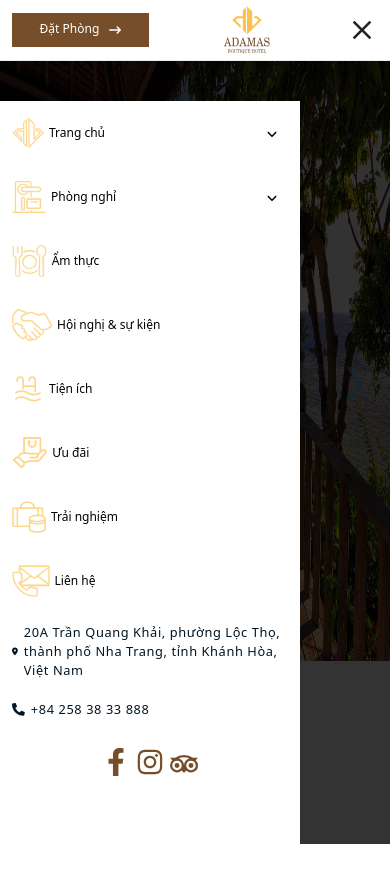
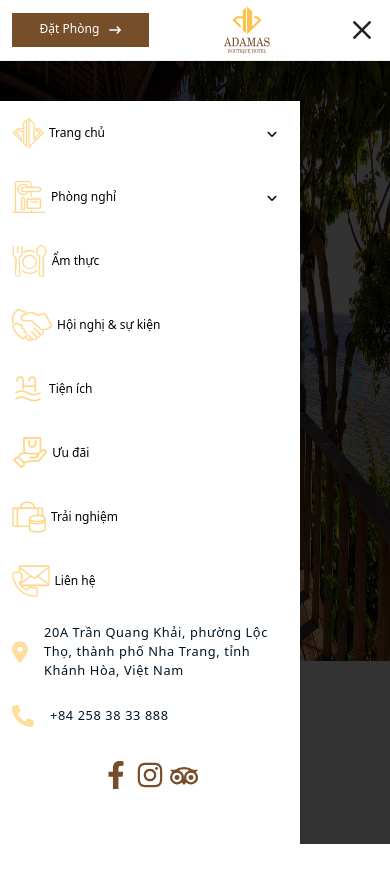
Before and after one commit to sontn2411/my-hotel, a React (Vite) app: page / in a window 390 px wide. Both pictures are taken after a click on the element 362 px from the left and 28 px from the top of the page. Shown: the top 882 px of the page. Built offline with nearby package versions, Linux system fonts and the light colour scheme.

Commit message:
style svg

```diff
--- a/src/components/generic/header/Menu.jsx
+++ b/src/components/generic/header/Menu.jsx
@@ -25,12 +25,12 @@ const menuDataItems = [
     name: "Phòng nghỉ",
     icon: roomIcon,
     childrens: [
-      // {
-      //   id: 2.1 , name : "room 1" , childrens : [],
-      // } ,
-      // {
-      //   id : 2.2 , name : "room 2" , childrens : []
-      // }
+      {
+        id: 2.1 , name : "room 1"
+      } ,
+      {
+        id : 2.2 , name : "room 2"
+      }
     ],
   },
   {
--- a/src/scss/components/generic/header.scss
+++ b/src/scss/components/generic/header.scss
@@ -243,6 +243,7 @@
       width: 100%;
       height: 100vh;
       z-index: 1;
+      transition : .5s
 
     }
   }
@@ -351,6 +352,21 @@
     // transform: translateY(-50%);
   }
 
+
+  .linkHeader {
+    svg  {
+      font-size: 32px;
+      color : var(--color6) ;
+      padding-right : 10px;
+    }
+    &:first-child {
+      svg {
+        font-size: 48px;
+
+      }
+    }
+  }
+
 }
 
 
```
